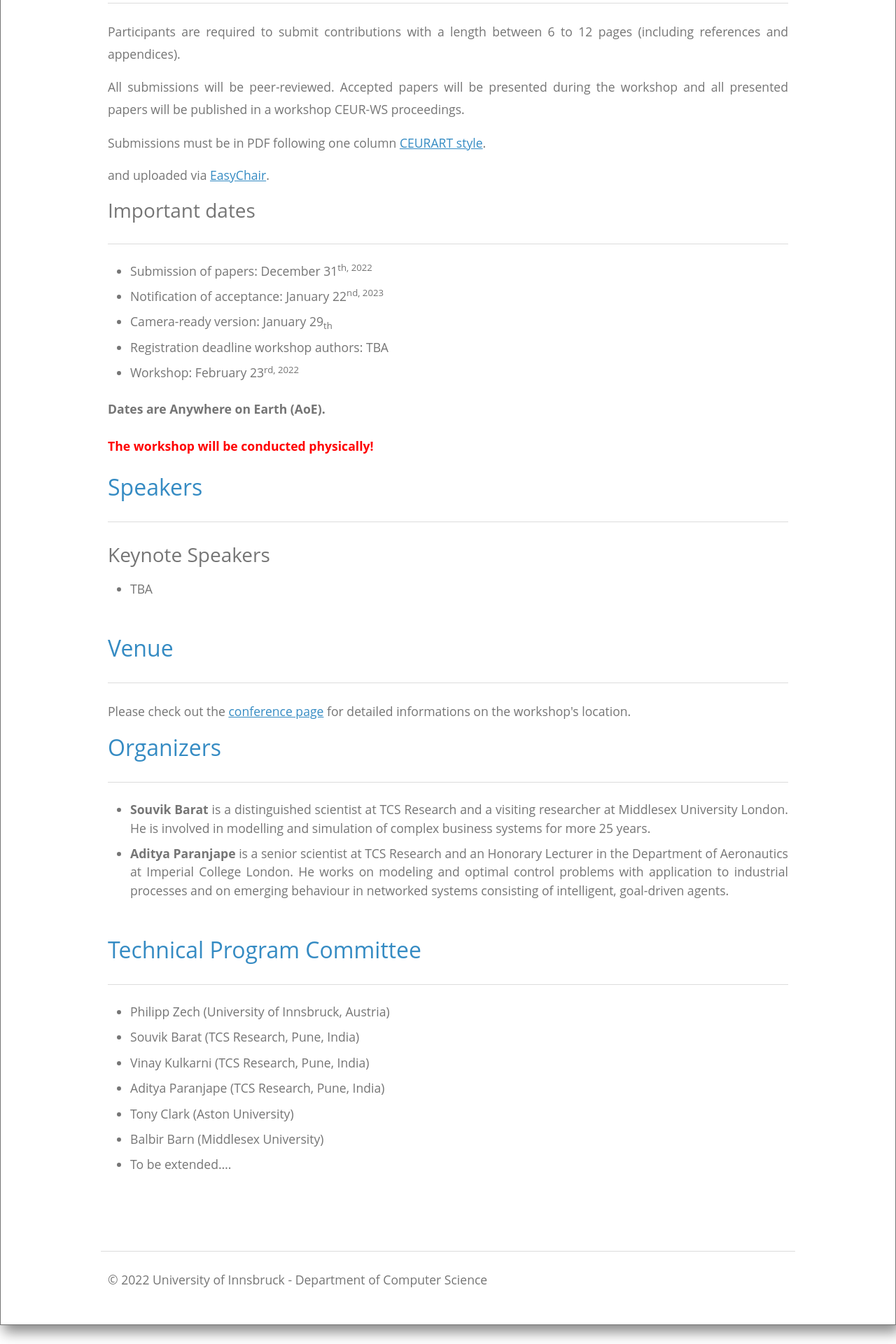
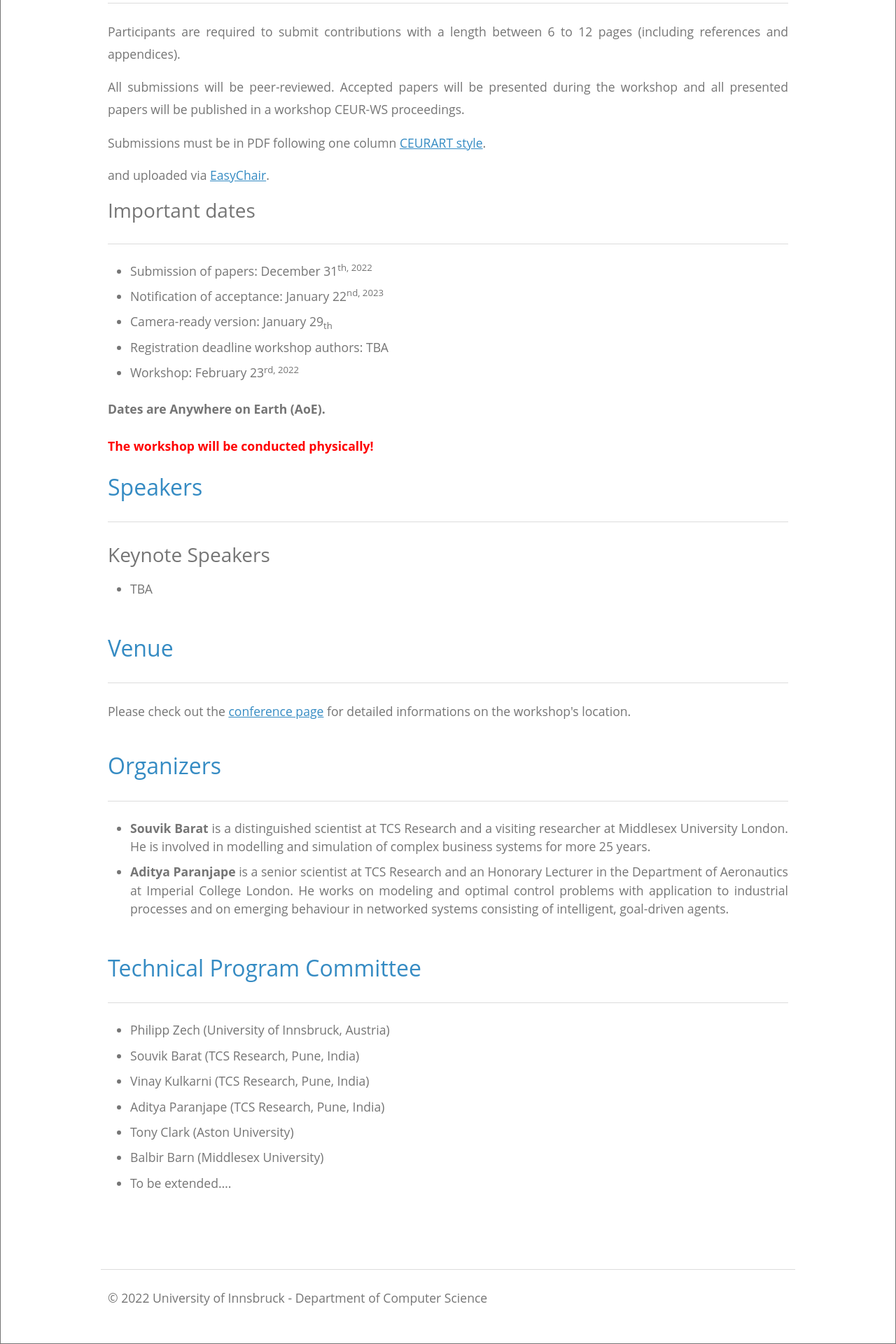
Before and after one commit to thedude81/dtworkshop, a Jekyll site: the page built from index.html, in a window 1280 px wide. Shown: the part 2180-4100 px from the top of the page at 70% size. Built offline with Jekyll 4.4.1, drawn with Linux system fonts in a browser that asks for light colours.

```diff
--- a/index.html
+++ b/index.html
@@ -90,7 +90,7 @@ has_children: true
 
       <h2 id="venue">Venue</h2>
       <hr>
-      <p>Please check out the <a href="https://isec23.iiita.ac.in/">conference page</a> for detailed informations on the workshop's location.
+      <p>Please check out the <a href="https://isec23.iiita.ac.in/">conference page</a> for detailed informations on the workshop's location.</p>
       <br>
 
       <h2 id="organizers">Organizers</h2>
```
